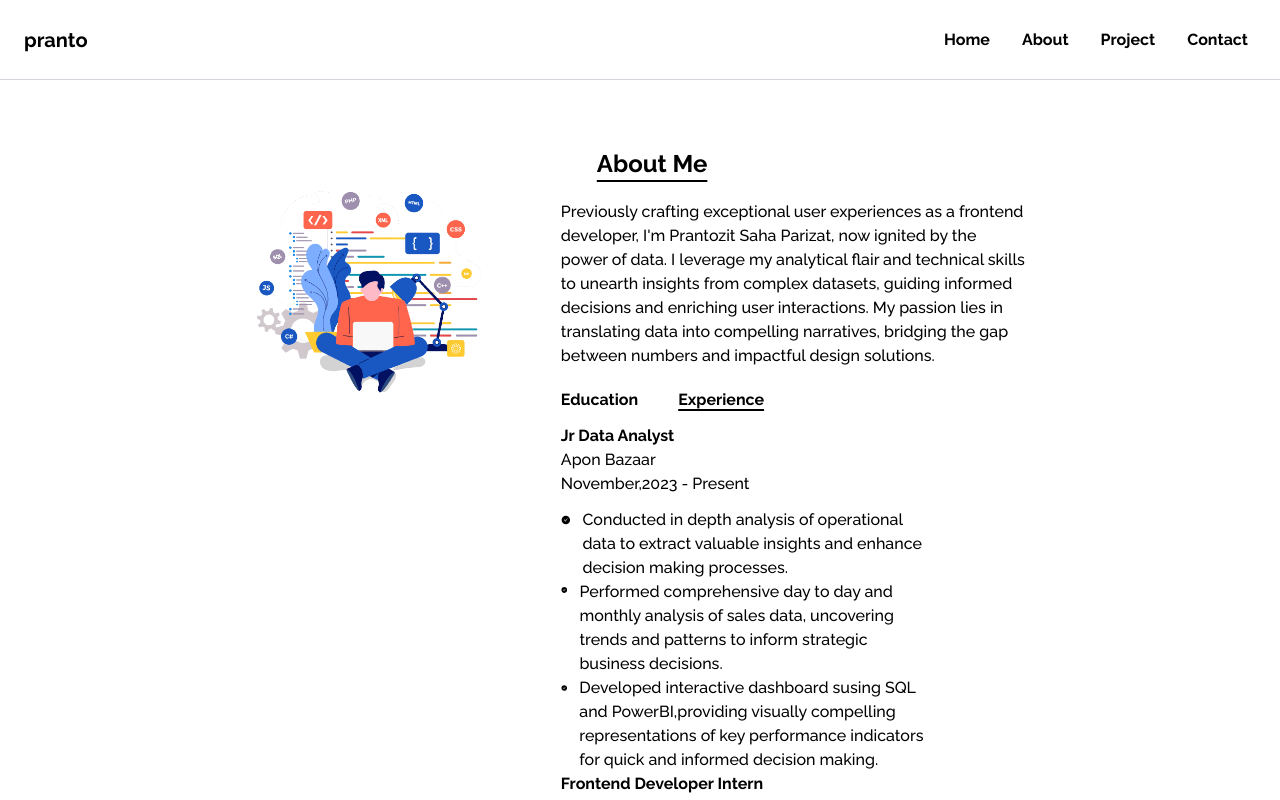
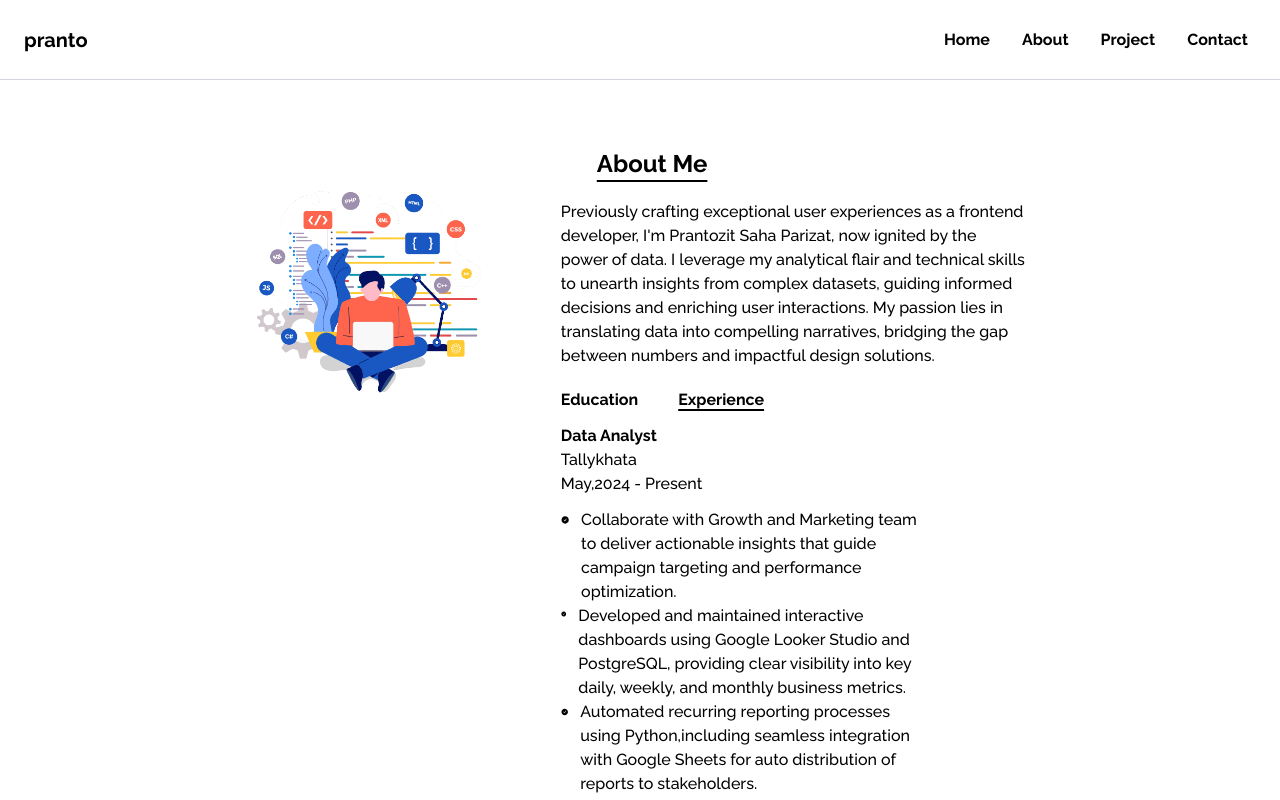
Before and after one commit to pranto322/portfolio, a React (Create React App) app: page / in a window 1280 px wide. Both pictures are taken after a click on the element "Experience". Shown: the part 772-1572 px from the top of the page. Built offline with nearby package versions, Linux system fonts and the light colour scheme.

Commit message:
Update About.js

```diff
--- a/src/components/About.js
+++ b/src/components/About.js
@@ -71,6 +71,21 @@ const About = () => {
           {experience && (
 
             <div className='mt-3 md:ml-3 px-3 '>
+              <h1 className='font-semibold'> Data Analyst</h1>
+              <p className='font-medium'>Tallykhata</p>
+              <p className='font-medium'>May,2024 - Present</p>
+              <p className='font-medium md:w-4/5 flex flex-row justify-center mt-3'>
+                <AiFillCheckCircle className='text-2xl mr-3' />
+                Collaborate with Growth and Marketing team to deliver actionable insights that guide campaign targeting and performance optimization.
+              </p>
+              <p className='font-medium md:w-4/5 flex flex-row justify-center'>
+                <AiFillCheckCircle className='text-xl mr-3' />
+                Developed and maintained interactive dashboards using Google Looker Studio and PostgreSQL, providing clear visibility into key daily, weekly, and monthly business metrics.
+              </p>
+              <p className='font-medium md:w-4/5 flex flex-row justify-center'>
+                <AiFillCheckCircle className='text-2xl mr-3' />
+                Automated recurring reporting processes using Python,including seamless integration with Google Sheets for auto distribution of reports to stakeholders.
+              </p>
               <h1 className='font-semibold'>Jr Data Analyst</h1>
               <p className='font-medium'>Apon Bazaar</p>
               <p className='font-medium'>November,2023 - Present</p>
@@ -90,7 +105,7 @@ const About = () => {
                 performance indicators for quick and informed decision making.
               </p>
 
-              <h1 className='font-semibold'>Frontend Developer Intern</h1>
+              {/* <h1 className='font-semibold'>Frontend Developer Intern</h1>
               <p className='font-medium'>Care-Box Limited</p>
               <p className='font-medium'>June,2023 - October,2023</p>
               <p className='font-medium md:w-4/5 flex flex-row justify-center mt-3'>
@@ -104,7 +119,7 @@ const About = () => {
               <p className='font-medium md:w-4/5 flex flex-row justify-center'>
                 <AiFillCheckCircle className='text-2xl mr-3' />
                 Worked independently and as part of a team to achieve solutions for complex problems.
-              </p>
+              </p> */}
             </div>
           )}
         </div>
```
